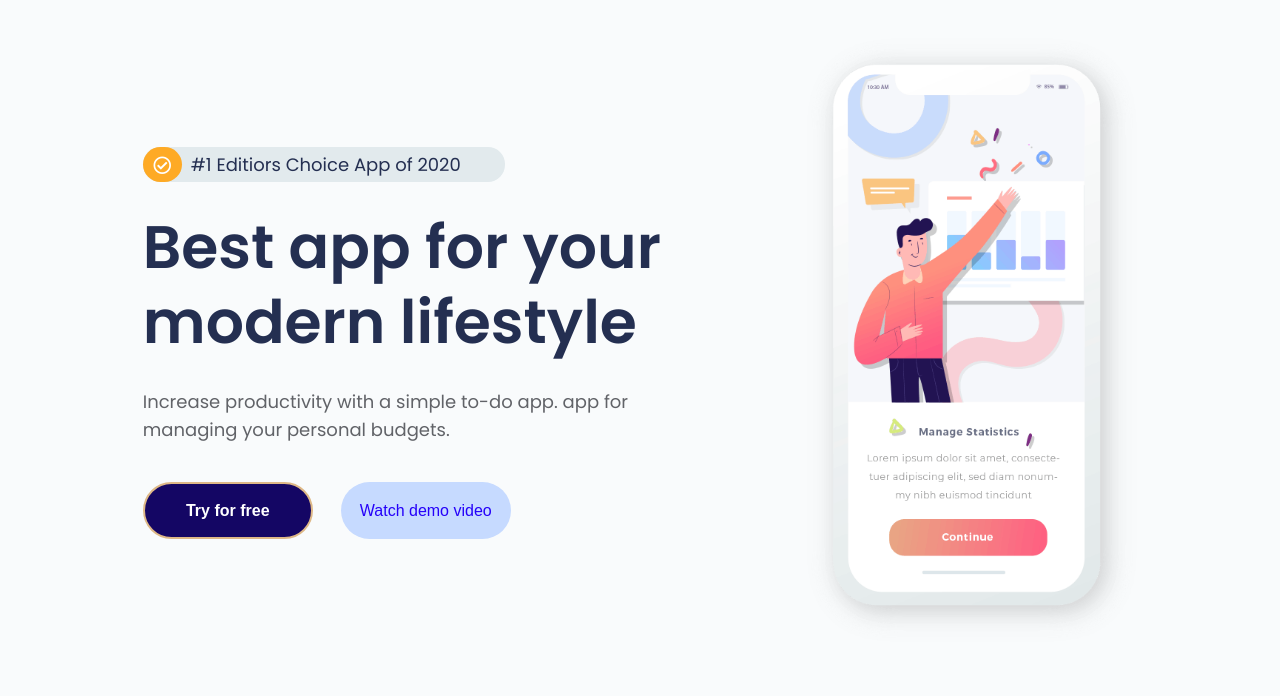
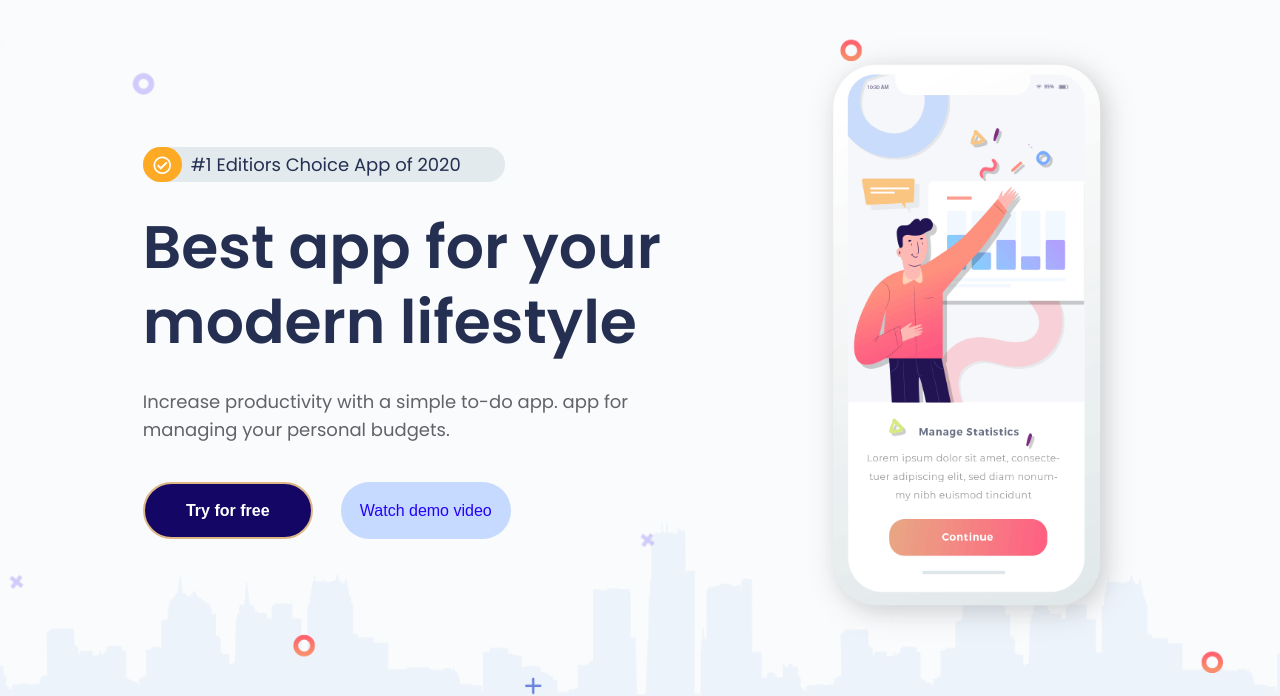
Before and after one commit to sumaiya722/Applab, a plain HTML site: page index.html in a window 1280 px wide. Shown: the part 110-806 px from the top of the page. Drawn offline with Linux system fonts and the light colour scheme.

Commit message:
banner solved

```diff
--- a/style.css
+++ b/style.css
@@ -114,7 +114,7 @@ header {
 ===================*/
 #banner {
   min-height: calc(100vh - 115px);
-  background-image: url('./images/hero-bg.png');
+  background-image: url('./image/hero.png');
   background-repeat: no-repeat;
   background-size: cover;
   background-position: left bottom;
```
